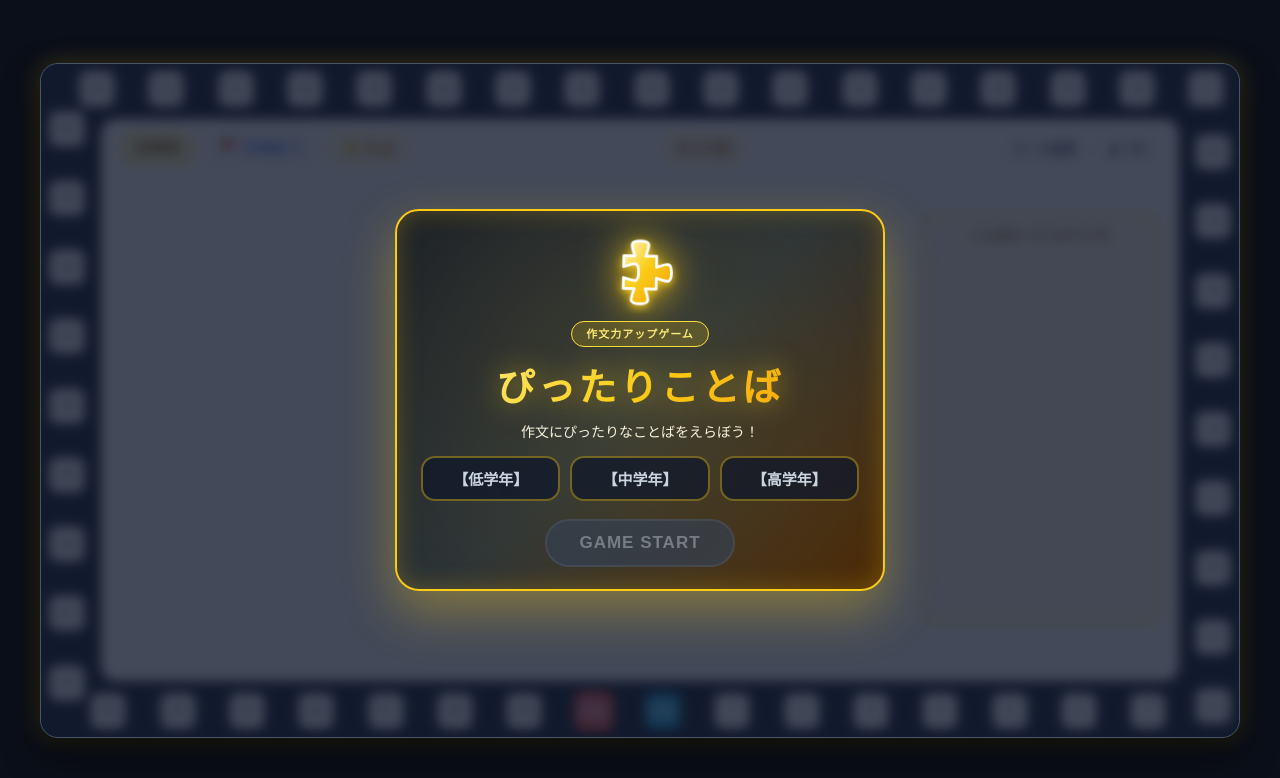
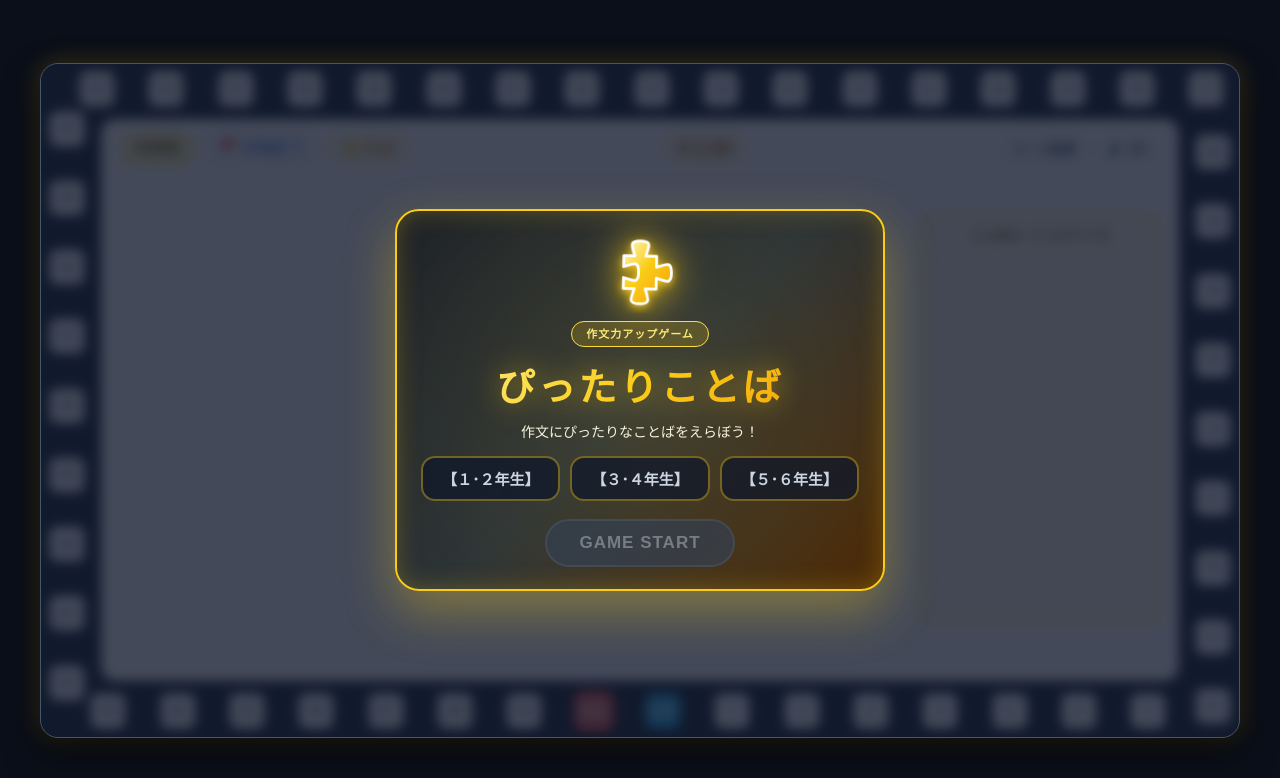
Before and after one commit to t044-050-ctrl/pittari-kotoba, a plain HTML site: page index.html in a window 1280 px wide. Drawn offline with Linux system fonts and the light colour scheme.

Commit message:
Update grade buttons text for clarity

```diff
--- a/index.html
+++ b/index.html
@@ -2682,9 +2682,9 @@ function showStartModal() {
         作文にぴったりなことばをえらぼう！
       </p>
       <div class="grade-selector">
-        <button class="grade-btn ${currentGrade === 'low' ? 'active' : ''}" onclick="selectGrade('low', this)">【低学年】</button>
-        <button class="grade-btn ${currentGrade === 'mid' ? 'active' : ''}" onclick="selectGrade('mid', this)">【中学年】</button>
-        <button class="grade-btn ${currentGrade === 'high' ? 'active' : ''}" onclick="selectGrade('high', this)">【高学年】</button>
+        <button class="grade-btn ${currentGrade === 'low' ? 'active' : ''}" onclick="selectGrade('low', this)">【１･２年生】</button>
+        <button class="grade-btn ${currentGrade === 'mid' ? 'active' : ''}" onclick="selectGrade('mid', this)">【３･４年生】</button>
+        <button class="grade-btn ${currentGrade === 'high' ? 'active' : ''}" onclick="selectGrade('high', this)">【５･６年生】</button>
       </div>
       <div class="start-action-row">
         <button id="start-play-btn" class="start-play-btn" onclick="startGameFromModal(this)" ${currentGrade ? '' : 'disabled'}>GAME START</button>
```
